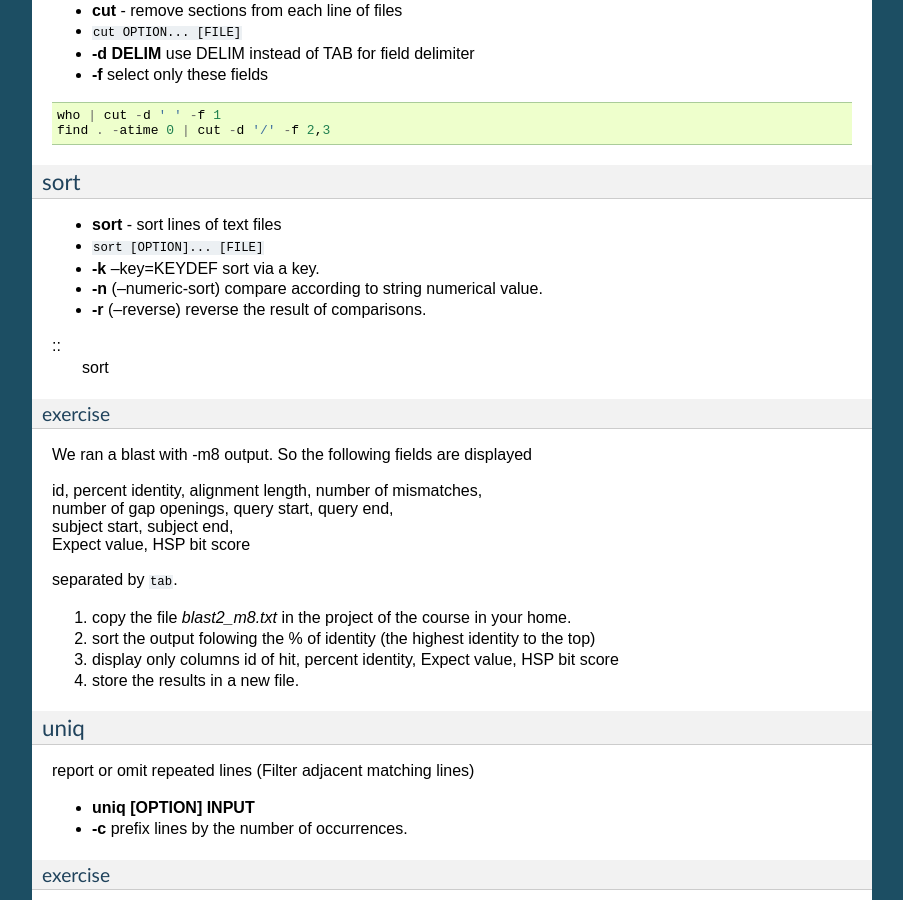
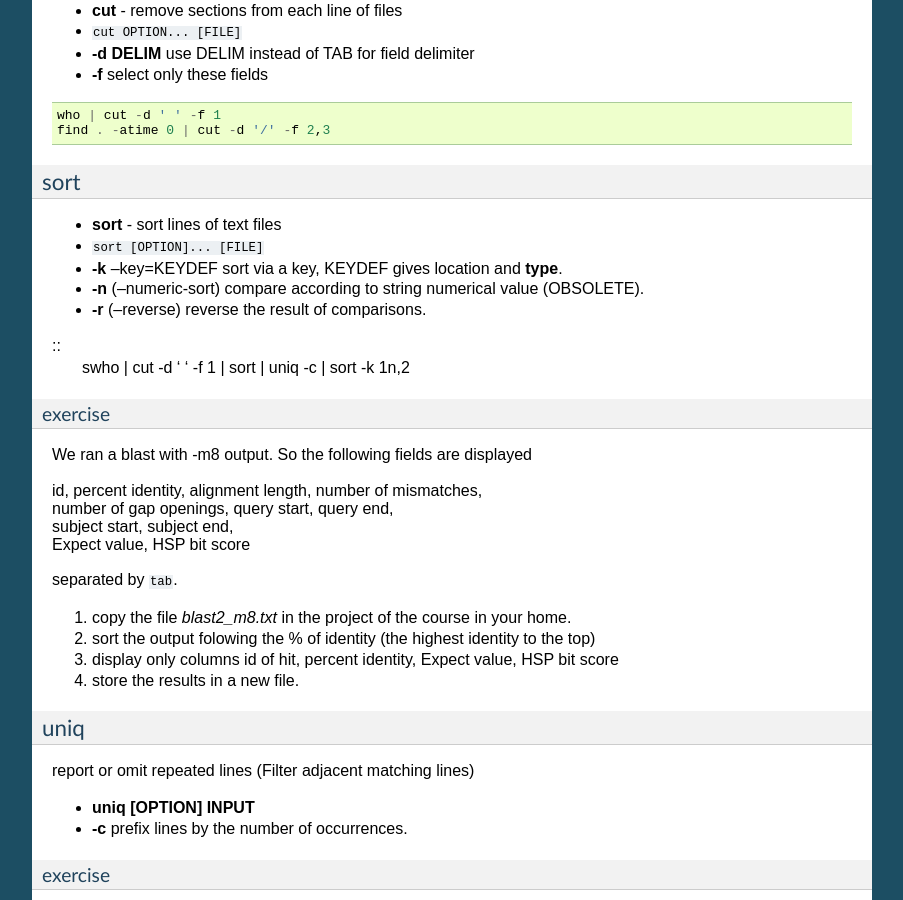
Before and after one commit to C3BI-pasteur-fr/unix-training, a Sphinx documentation site: the page built from unix-II/source/Finding_In_Files.rst, in a window 1280 px wide and 900 px high, scrolled down 839 px. Shown: the whole window, without its empty margins (198-1101 px from the left). Built offline with Sphinx 7.4.7, drawn with Linux system fonts in a browser that asks for light colours; formulas are drawn with MathJax 3.

Commit message:
fix documentation about sort -k and -n
-n is obsolete use KEDEF instead
add example of sort

```diff
--- a/unix-II/source/Finding_In_Files.rst
+++ b/unix-II/source/Finding_In_Files.rst
@@ -66,12 +66,12 @@ sort
 * **sort** - sort lines of text files
 * ``sort [OPTION]... [FILE]``
 
-* **-k** --key=KEYDEF sort via a key.
-* **-n** (--numeric-sort) compare according to string numerical value.
+* **-k** --key=KEYDEF sort via a key, KEYDEF gives location and **type**.
+* **-n** (--numeric-sort) compare according to string numerical value (OBSOLETE).
 * **-r** (--reverse) reverse the result of comparisons.
 
 ::
-   sort
+   swho | cut -d ' ' -f 1 | sort | uniq -c | sort -k 1n,2
 
 exercise
 --------
```
